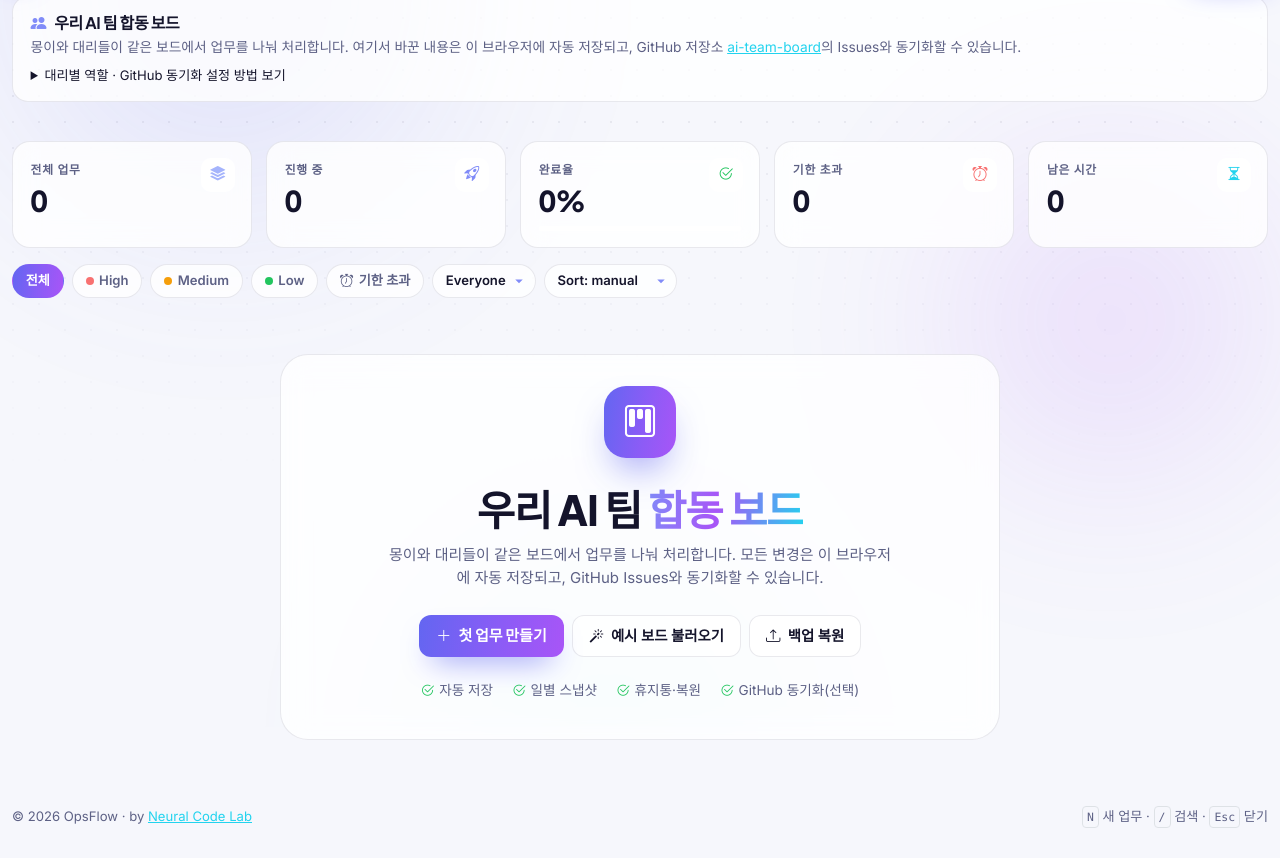
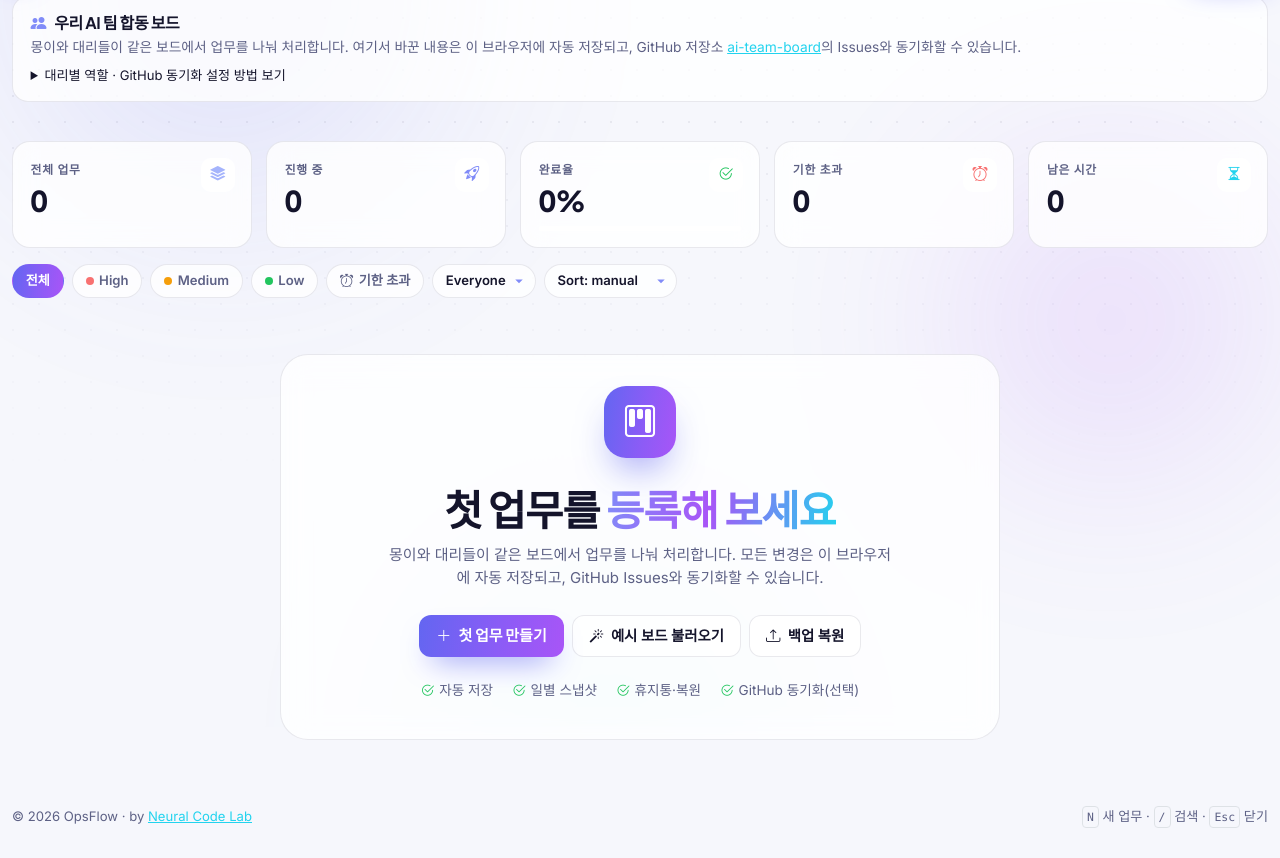
Before and after one commit to drunken98-ops/ai-team-board, a plain HTML site: page index.html in a window 1280 px wide. Shown: the part 73-931 px from the top of the page. Drawn offline with nearby package versions, Linux system fonts and the light colour scheme.

Commit message:
빈 보드 화면 문구 정리

```diff
--- a/index.html
+++ b/index.html
@@ -269,7 +269,7 @@
 
     <div id="welcome" class="welcome" hidden>
       <div class="big"><i class="bi bi-kanban"></i></div>
-      <h1>우리 AI 팀 <span class="brand-x">합동 보드</span></h1>
+      <h1>첫 업무를 <span class="brand-x">등록해 보세요</span></h1>
       <p>몽이와 대리들이 같은 보드에서 업무를 나눠 처리합니다. 모든 변경은 이 브라우저에 자동 저장되고, GitHub Issues와 동기화할 수 있습니다.</p>
       <div class="d-flex gap-2 justify-content-center flex-wrap">
         <button class="btn-grad" type="button" id="welcomeNew"><i class="bi bi-plus-lg"></i> 첫 업무 만들기</button>
```
